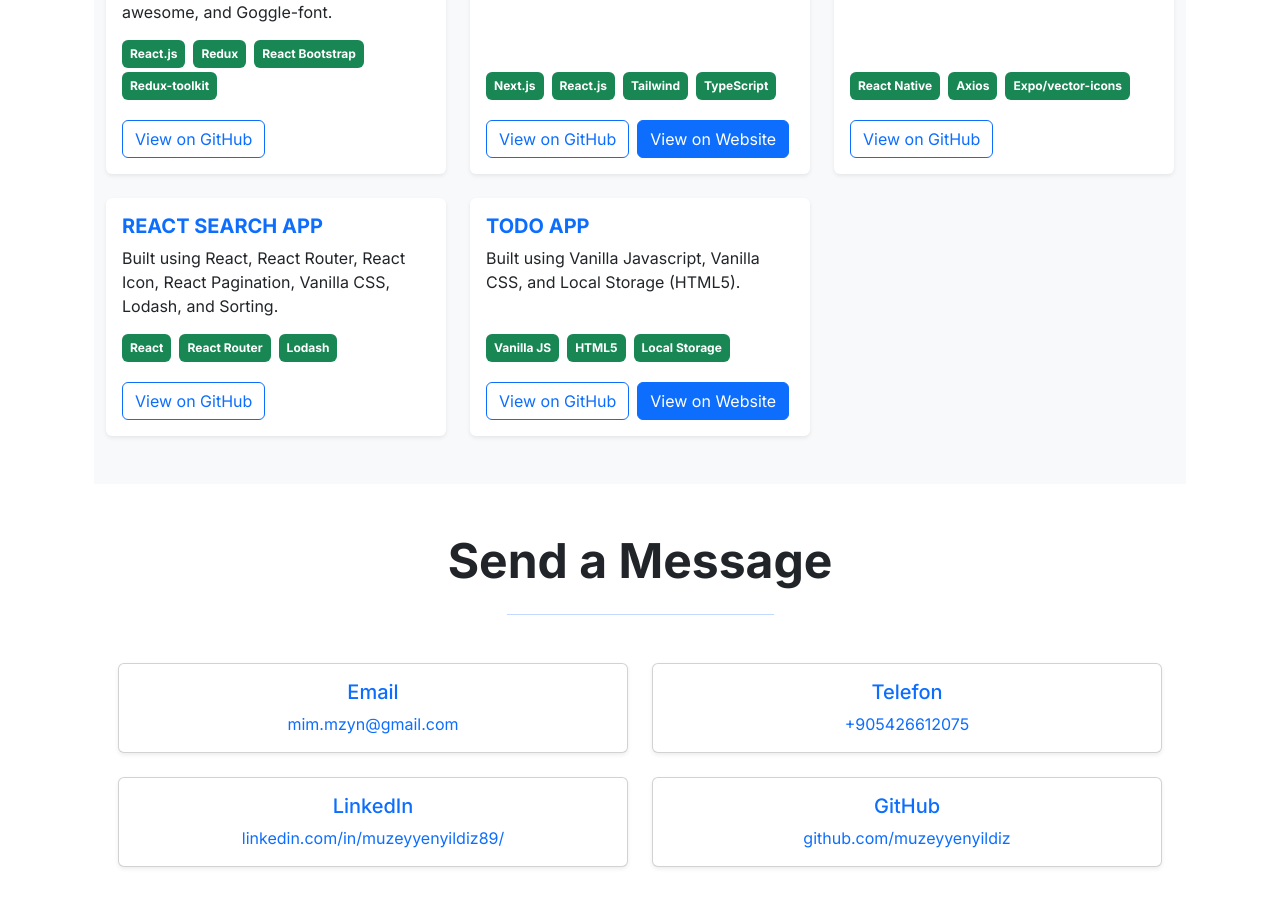
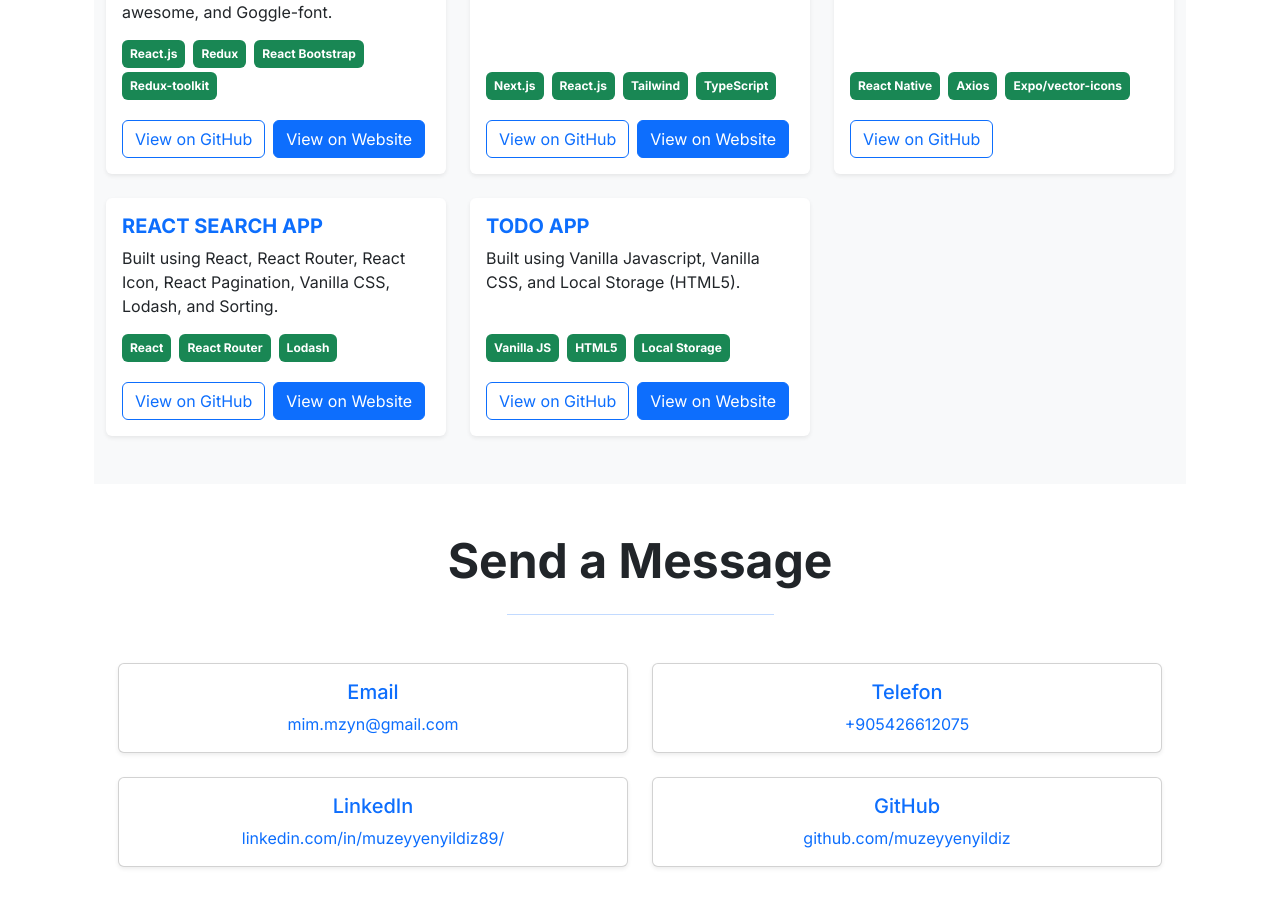
Before and after one commit to muzeyyenyildiz/Portfolio, a React (Vite) app: page / in a window 1280 px wide. Shown: the part 3364-4270 px from the top of the page. Built offline with nearby package versions, Linux system fonts and the light colour scheme.

Commit message:
sites added

```diff
--- a/src/components/constantsTR.ts
+++ b/src/components/constantsTR.ts
@@ -48,7 +48,7 @@ export const CONTENT: RootContent = {
                 name: "GITHUB SEARCH APP",
                 description: "Built using React.js, React Hooks, Redux, Redux-toolkit, React Bootstrap, Fetch, React-router-dom, Font-awesome, and Goggle-font.",
                 link: "github_search_app",
-                vercel: '',
+                vercel: 'https://github-search-app-nine-black.vercel.app/',
                 technologies: ["React.js", "Redux", "React Bootstrap", "Redux-toolkit"]
             },
             {
@@ -69,7 +69,7 @@ export const CONTENT: RootContent = {
                 name: "REACT SEARCH APP",
                 description: "Built using React, React Router, React Icon, React Pagination, Vanilla CSS, Lodash, and Sorting.",
                 link: "react-search-app",
-                vercel: '',
+                vercel: 'https://react-search-app-six.vercel.app/',
                 technologies: ["React", "React Router", "Lodash"]
             },
             {
@@ -147,7 +147,7 @@ export const CONTENT: RootContent = {
                 name: "GITHUB SEARCH APP",
                 description: "React.js, React Hooks, Redux, Redux-toolkit, React Bootstrap, Fetch, React-router-dom, Font-awesome, Goggle-font kullanılarak oluşturuldu.",
                 link: "github_search_app",
-                vercel: '',
+                vercel: 'https://github-search-app-nine-black.vercel.app/',
                 technologies: ["React.js", "Redux", "React Bootstrap", "Redux-toolkit"]
             },
             {
@@ -168,7 +168,7 @@ export const CONTENT: RootContent = {
                 name: "REACT SEARCH APP",
                 description: "React, React Router, React Icon, React Pagination, Vanilla CSS, Lodash, Sorting kullanılarak oluşturuldu.",
                 link: "react-search-app",
-                vercel: '',
+                vercel: 'https://react-search-app-six.vercel.app/',
                 technologies: ["React", "React Router", "Lodash"]
             },
             {
```
